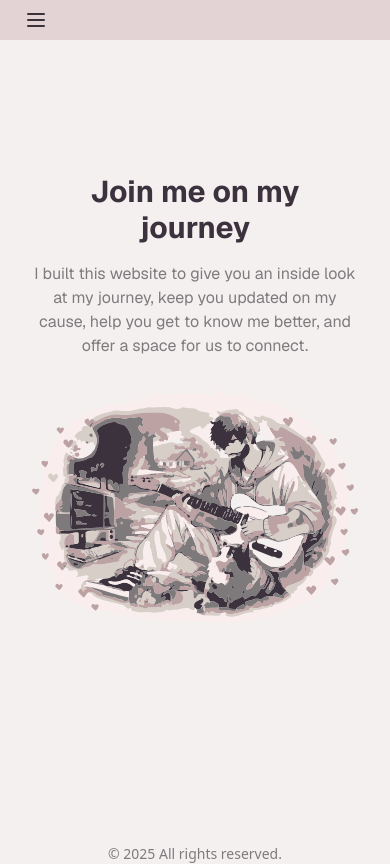
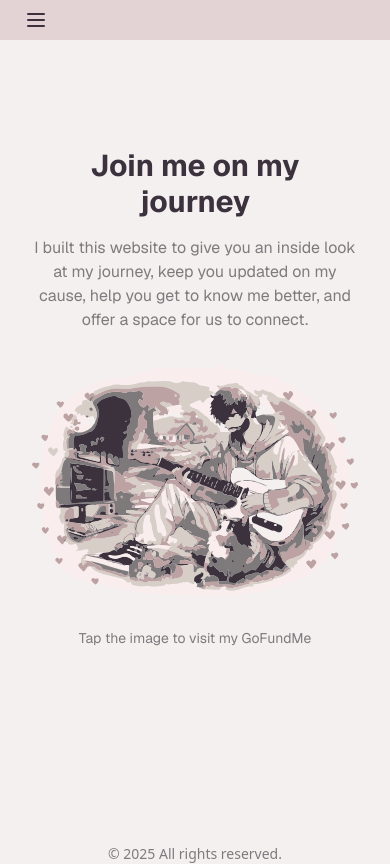
Before and after one commit to LunnS2/GoFundMe, a Next.js app: page / in a window 390 px wide. Built offline with nearby package versions, Linux system fonts and the light colour scheme.

Commit message:
Add mobile message for better UX

```diff
--- a/src/app/page.tsx
+++ b/src/app/page.tsx
@@ -38,6 +38,11 @@ export default function Home() {
             </span>
           </div>
         </Link>
+
+        {/* Mobile Message */}
+        <p className="text-sm text-tertiary max-w-xs text-center block lg:hidden">
+          Tap the image to visit my GoFundMe
+        </p>
       </main>
     </div>
   );
```
